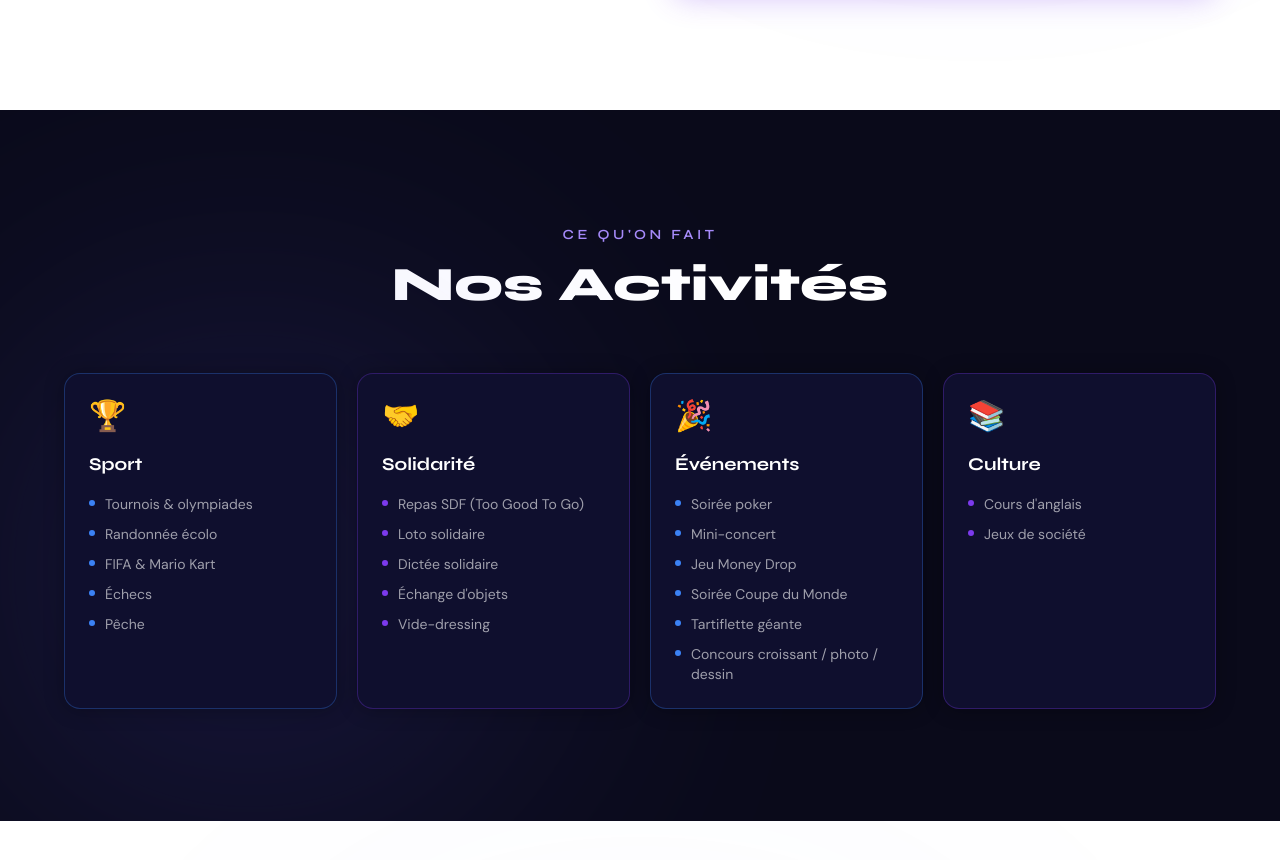
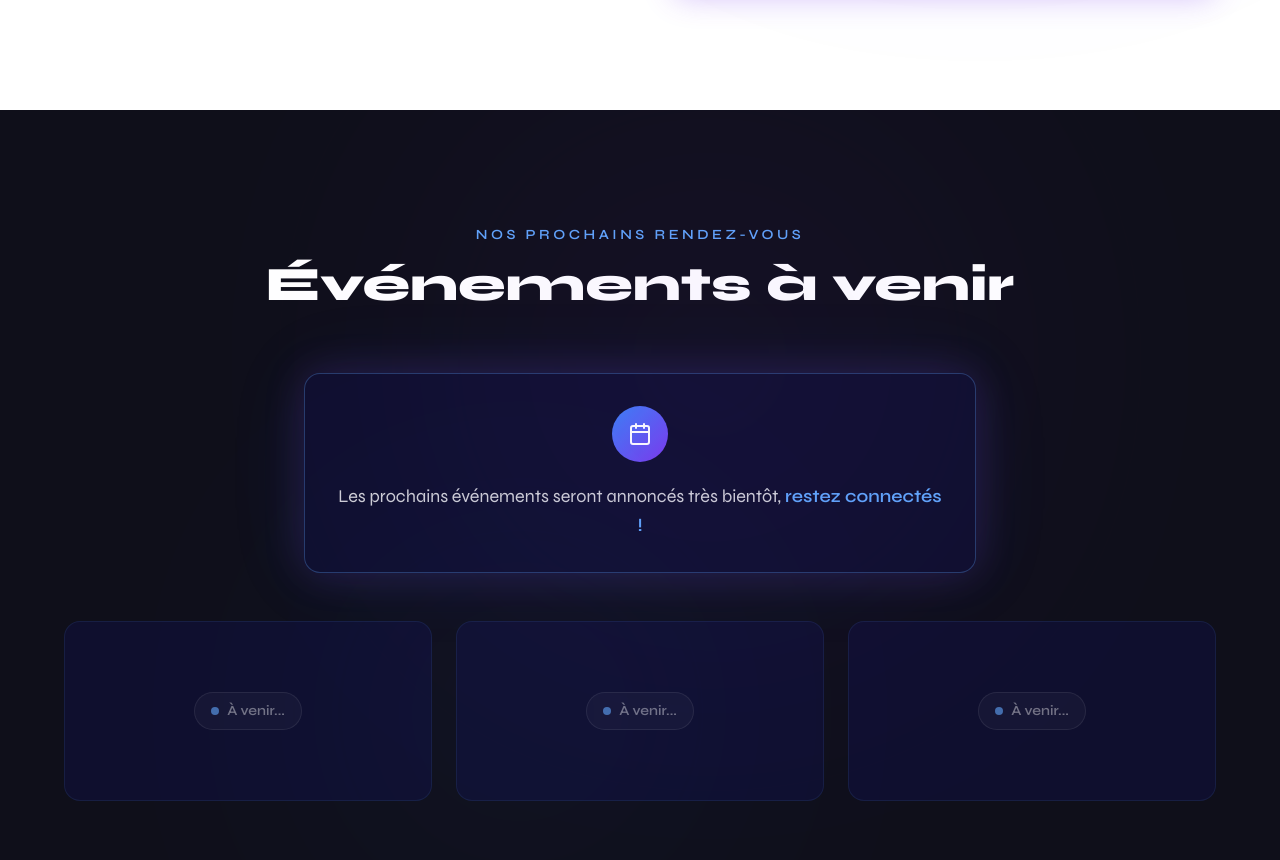
Before and after one commit to Corentincode07/table-des-loups, a Next.js app: page / in a window 1280 px wide. Shown: the part 1904-2764 px from the top of the page. Built offline with nearby package versions, Linux system fonts and the light colour scheme.

Commit message:
ajout section Événements dans nav et page

```diff
--- a/app/page.tsx
+++ b/app/page.tsx
@@ -1,6 +1,7 @@
 import Nav from "@/components/Nav";
 import Hero from "@/components/Hero";
 import About from "@/components/About";
+import Events from "@/components/Events";
 import Activities from "@/components/Activities";
 import Team from "@/components/Team";
 import Join from "@/components/Join";
@@ -13,6 +14,7 @@ export default function Home() {
       <main>
         <Hero />
         <About />
+        <Events />
         <Activities />
         <Team />
 <Join />
--- a/components/Events.tsx
+++ b/components/Events.tsx
@@ -5,7 +5,7 @@ import { motion } from "framer-motion";
 export default function Events() {
   return (
     <section
-      id="evenements"
+      id="events"
       className="relative py-28 px-6 bg-[#0F0F1A] overflow-hidden"
       aria-labelledby="events-heading"
     >
--- a/lib/data.ts
+++ b/lib/data.ts
@@ -98,6 +98,7 @@ export const membershipBenefits = [
 export const navLinks = [
   { label: "Accueil", href: "#accueil" },
   { label: "Activités", href: "#activites" },
+  { label: "Événements", href: "#events" },
   { label: "Équipe", href: "#equipe" },
   { label: "Nous rejoindre", href: "#rejoindre" },
 ]
```
